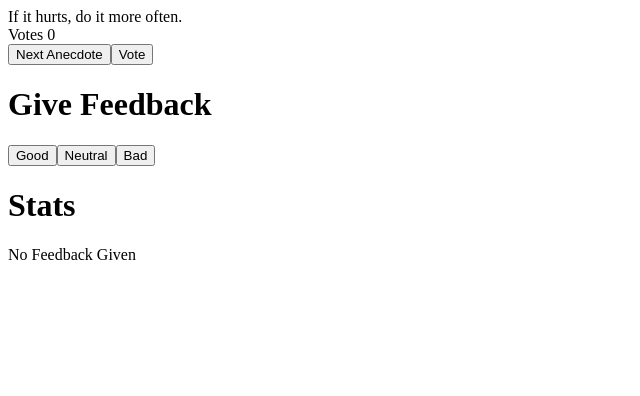
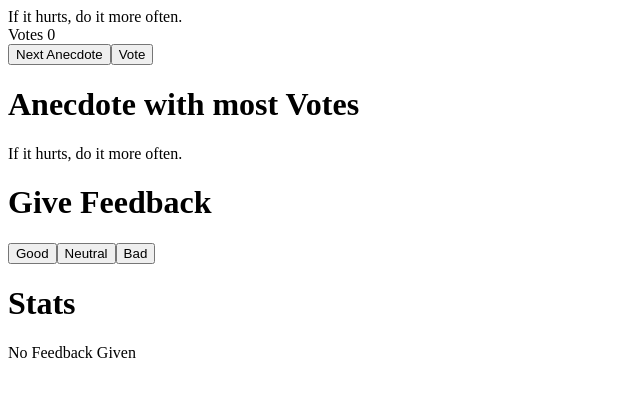
Before and after one commit to patrickrooney09/fsoex1.6-1.14, a React (Vite) app: page / in a window 1280 px wide. Shown: the top 396 px of the page, without its empty margins (0-640 px from the left). Built offline with nearby package versions, Linux system fonts and the light colour scheme.

Commit message:
finished exercise 1.14

```diff
--- a/src/App.jsx
+++ b/src/App.jsx
@@ -26,11 +26,26 @@ const App = () => {
   const [positive, setPositive] = useState(0);
 
   const [selected, setSelected] = useState(0);
+  const [highest, setHighest] = useState(anecdotes[0]);
 
   function getRandomInt(min, max) {
     return Math.floor(Math.random() * (max - min + 1)) + min;
   }
-  console.log(selected);
+
+  const getHighestVoteCount = (array) => {
+    let highest = 0;
+    let index = 0;
+
+    for (let i = 0; i < array.length; i++) {
+      let number = array[i];
+      if (number > highest) {
+        highest = number;
+        index = i;
+      }
+    }
+    return index;
+  };
+
   return (
     <div>
       <div>{anecdotes[selected]}</div>
@@ -48,10 +63,15 @@ const App = () => {
           let copy = [...votes];
           copy[selected] += 1;
           setVotes(copy);
+
+          setHighest(anecdotes[getHighestVoteCount(copy)]);
         }}
       >
         Vote
       </button>
+      <h1>Anecdote with most Votes</h1>
+      <div>{highest}</div>
+
       <h1>Give Feedback</h1>
       <Button
         text="Good"
```
